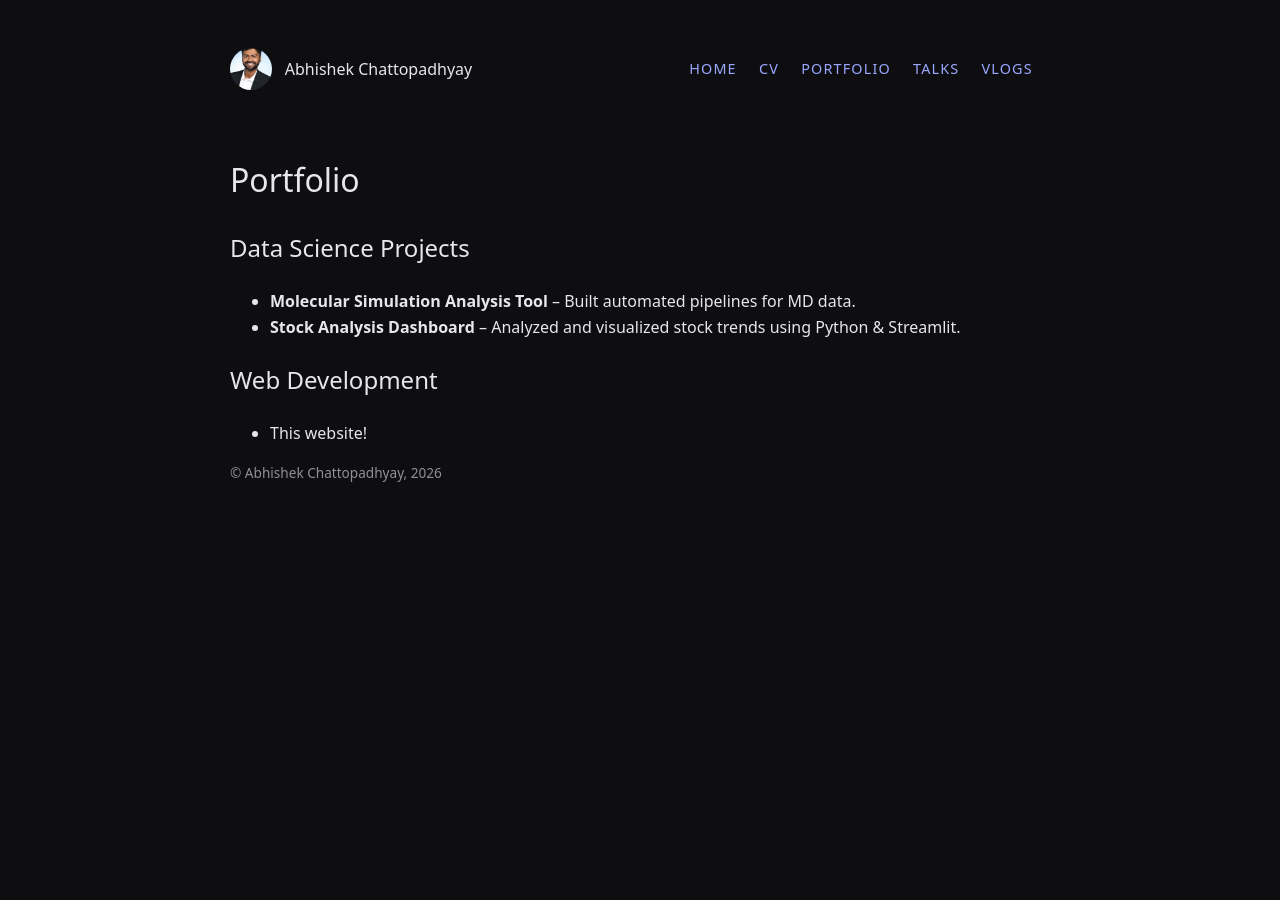
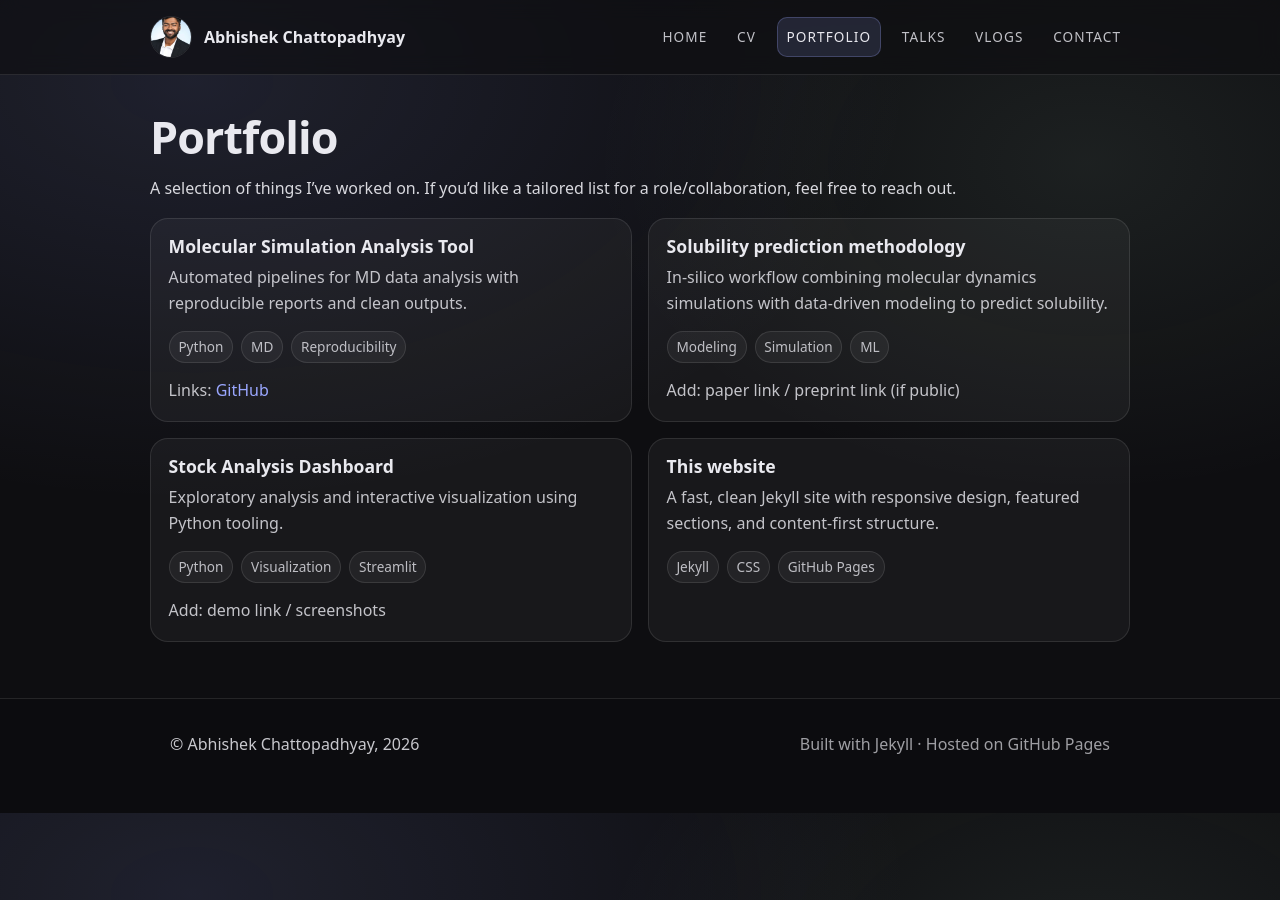
Before and after one commit to abhishek-chattopadhyay/home, a Jekyll site: the page built from portfolio.md, in a window 1280 px wide. Built offline with Jekyll 4.4.1, drawn with Linux system fonts in a browser that asks for light colours.

Commit message:
All the files are in version 1 now

```diff
--- a/_layouts/default.html
+++ b/_layouts/default.html
@@ -1,36 +1,56 @@
 <!DOCTYPE html>
-<html>
+<html lang="en">
   <head>
-    <meta charset="UTF-8">
-    <title>{{ page.title }} - {{ site.title }}</title>
-    <link rel="stylesheet" href="{{ "/style.css" | relative_url }}">
-    <link rel="preconnect" href="https://fonts.googleapis.com">
-    <link rel="preconnect" href="https://fonts.gstatic.com" crossorigin>
-    <link href="https://fonts.googleapis.com/css2?family=Inter:wght@400;500&display=swap" rel="stylesheet">
+    <meta charset="UTF-8" />
+    <meta name="viewport" content="width=device-width, initial-scale=1" />
 
+    <title>{{ page.title }} · {{ site.title }}</title>
+    <meta name="description" content="{{ site.description | default: 'Personal Website' }}" />
+
+    <link rel="stylesheet" href="{{ '/style.css' | relative_url }}" />
+
+    <link rel="preconnect" href="https://fonts.googleapis.com" />
+    <link rel="preconnect" href="https://fonts.gstatic.com" crossorigin />
+    <link
+      href="https://fonts.googleapis.com/css2?family=Inter:wght@400;500;600&display=swap"
+      rel="stylesheet"
+    />
   </head>
+
   <body>
+    <a class="skip-link" href="#main">Skip to content</a>
 
     <header class="site-header">
-      <div class="identity">
-        <img src="{{ '/data/formal-photo-1-canva.jpg' | relative_url }}" alt="Profile photo">
-        <span class="name">{{ site.title }}</span>
+      <div class="container header-inner">
+        <a class="identity" href="{{ '/' | relative_url }}">
+          <img
+            src="{{ '/data/formal-photo-1-canva.jpg' | relative_url }}"
+            alt="Profile photo"
+            loading="lazy"
+          />
+          <span class="name">{{ site.title }}</span>
+        </a>
+
+        <nav class="nav">
+          <a class="nav-link {% if page.url == '/' %}active{% endif %}" href="{{ '/' | relative_url }}">Home</a>
+          <a class="nav-link {% if page.url contains '/cv' %}active{% endif %}" href="{{ '/cv' | relative_url }}">CV</a>
+          <a class="nav-link {% if page.url contains '/portfolio' %}active{% endif %}" href="{{ '/portfolio' | relative_url }}">Portfolio</a>
+          <a class="nav-link {% if page.url contains '/talks' %}active{% endif %}" href="{{ '/talks' | relative_url }}">Talks</a>
+          <a class="nav-link {% if page.url contains '/vlogs' %}active{% endif %}" href="{{ '/vlogs' | relative_url }}">Vlogs</a>
+          <a class="nav-link {% if page.url contains '/contact' %}active{% endif %}" href="{{ '/contact' | relative_url }}">Contact</a>
+        </nav>
       </div>
-
-      <nav>
-        <a href="{{ '/' | relative_url }}">Home</a>
-        <a href="{{ '/cv' | relative_url }}">CV</a>
-        <a href="{{ '/portfolio' | relative_url }}">Portfolio</a>
-        <a href="{{ '/talks' | relative_url }}">Talks</a>
-        <a href="{{ '/vlogs' | relative_url }}">Vlogs</a>
-      </nav>
     </header>
 
-    <main>
+    <main id="main" class="container page">
       {{ content }}
     </main>
-    <footer>
-      <p>© {{ site.title }}, {{ site.time | date: "%Y" }}</p>
+
+    <footer class="site-footer">
+      <div class="container footer-inner">
+        <p>© {{ site.title }}, {{ site.time | date: "%Y" }}</p>
+        <p class="muted">Built with Jekyll · Hosted on GitHub Pages</p>
+      </div>
     </footer>
   </body>
 </html>
--- a/portfolio.md
+++ b/portfolio.md
@@ -6,9 +6,55 @@ permalink: /portfolio/
 
 # Portfolio
 
-## Data Science Projects
-- **Molecular Simulation Analysis Tool** – Built automated pipelines for MD data.
-- **Stock Analysis Dashboard** – Analyzed and visualized stock trends using Python & Streamlit.
+A selection of things I’ve worked on. If you’d like a tailored list for a role/collaboration, feel free to reach out.
 
-## Web Development
-- This website!
+<div class="grid grid-2">
+  <div class="card">
+    <h3>Molecular Simulation Analysis Tool</h3>
+    <p>Automated pipelines for MD data analysis with reproducible reports and clean outputs.</p>
+    <div class="tags">
+      <span class="tag">Python</span>
+      <span class="tag">MD</span>
+      <span class="tag">Reproducibility</span>
+    </div>
+    <p class="muted" style="margin-top:0.85rem;">
+      Links: <a href="https://github.com/abhishek-chattopadhyay" target="_blank" rel="noopener">GitHub</a>
+    </p>
+  </div>
+
+  <div class="card">
+    <h3>Solubility prediction methodology</h3>
+    <p>In-silico workflow combining molecular dynamics simulations with data-driven modeling to predict solubility.</p>
+    <div class="tags">
+      <span class="tag">Modeling</span>
+      <span class="tag">Simulation</span>
+      <span class="tag">ML</span>
+    </div>
+    <p class="muted" style="margin-top:0.85rem;">
+      Add: paper link / preprint link (if public)
+    </p>
+  </div>
+
+  <div class="card">
+    <h3>Stock Analysis Dashboard</h3>
+    <p>Exploratory analysis and interactive visualization using Python tooling.</p>
+    <div class="tags">
+      <span class="tag">Python</span>
+      <span class="tag">Visualization</span>
+      <span class="tag">Streamlit</span>
+    </div>
+    <p class="muted" style="margin-top:0.85rem;">
+      Add: demo link / screenshots
+    </p>
+  </div>
+
+  <div class="card">
+    <h3>This website</h3>
+    <p>A fast, clean Jekyll site with responsive design, featured sections, and content-first structure.</p>
+    <div class="tags">
+      <span class="tag">Jekyll</span>
+      <span class="tag">CSS</span>
+      <span class="tag">GitHub Pages</span>
+    </div>
+  </div>
+</div>
--- a/style.css
+++ b/style.css
@@ -1,57 +1,83 @@
-body {
-  background: #0e0e11;
-  color: #e6e6eb;
-  font-family: system-ui, -apple-system, BlinkMacSystemFont, "Segoe UI", 'Inter', sans-serif;
-  max-width: 820px;
-  margin: auto;
-  padding: 3em 1.5em;
+:root {
+  --bg: #0e0e11;
+  --panel: rgba(255, 255, 255, 0.06);
+  --panel-2: rgba(255, 255, 255, 0.08);
+  --border: rgba(255, 255, 255, 0.10);
+
+  --text: #e9e9ef;
+  --muted: rgba(233, 233, 239, 0.72);
+
+  --accent: #9aa7ff;
+  --accent-2: #c6f6d5;
+
+  --shadow: 0 18px 40px rgba(0, 0, 0, 0.35);
+  --radius: 18px;
+
+  --max: 980px;
+}
+
+* { box-sizing: border-box; }
+
+html, body {
+  margin: 0;
+  padding: 0;
+  background: radial-gradient(1200px 700px at 15% 10%, rgba(154,167,255,0.12), transparent 60%),
+              radial-gradient(900px 600px at 85% 20%, rgba(198,246,213,0.08), transparent 55%),
+              var(--bg);
+  color: var(--text);
+  font-family: system-ui, -apple-system, BlinkMacSystemFont, "Segoe UI", Inter, sans-serif;
   line-height: 1.65;
 }
 
 a {
-  color: #9aa7ff;
+  color: var(--accent);
   text-decoration: none;
 }
 
-a:hover {
-  text-decoration: underline;
+a:hover { text-decoration: underline; }
+
+.container {
+  max-width: var(--max);
+  margin: 0 auto;
+  padding: 0 1.25rem;
 }
 
-h1, h2 {
-  font-weight: 500;
+.page { padding: 2.25rem 0 3.5rem; }
+
+.skip-link {
+  position: absolute;
+  left: -999px;
+  top: 8px;
+  background: var(--panel-2);
+  color: var(--text);
+  padding: 0.6rem 0.9rem;
+  border-radius: 999px;
+  border: 1px solid var(--border);
+}
+.skip-link:focus { left: 12px; z-index: 999; }
+
+.site-header {
+  position: sticky;
+  top: 0;
+  backdrop-filter: blur(10px);
+  background: rgba(14, 14, 17, 0.65);
+  border-bottom: 1px solid var(--border);
+  z-index: 20;
 }
 
-header {
-  margin-bottom: 3em;
-}
-
-
-nav {
-  font-size: 0.9em;
-  letter-spacing: 0.08em;
-  text-transform: uppercase;
-}
-
-nav a {
-  margin-right: 1.2em;
-}
-
-footer {
-  opacity: 0.6;
-  font-size: 0.85em;
-}
-
-.site-header {
+.header-inner {
   display: flex;
+  align-items: center;
   justify-content: space-between;
-  align-items: center;
-  margin-bottom: 4em;
+  gap: 1rem;
+  padding: 1rem 0;
 }
 
 .identity {
-  display: flex;
+  display: inline-flex;
   align-items: center;
-  gap: 0.8em;
+  gap: 0.75rem;
+  min-width: 240px;
 }
 
 .identity img {
@@ -59,68 +85,239 @@ footer {
   height: 42px;
   border-radius: 50%;
   object-fit: cover;
+  border: 1px solid var(--border);
 }
 
-.name {
-  font-weight: 500;
+.name { font-weight: 600; color: var(--text); }
+
+.nav {
+  display: flex;
+  flex-wrap: wrap;
+  gap: 0.25rem 0.75rem;
+  align-items: center;
+  justify-content: flex-end;
 }
 
-iframe {
-  border-radius: 8px;
+.nav-link {
+  font-size: 0.85rem;
+  letter-spacing: 0.08em;
+  text-transform: uppercase;
+  color: rgba(233,233,239,0.82);
+  padding: 0.5rem 0.55rem;
+  border-radius: 10px;
 }
 
+.nav-link:hover {
+  text-decoration: none;
+  background: rgba(255,255,255,0.06);
+}
+
+.nav-link.active {
+  color: var(--text);
+  background: rgba(154,167,255,0.14);
+  border: 1px solid rgba(154,167,255,0.25);
+}
+
+h1, h2, h3 {
+  line-height: 1.15;
+  margin: 0 0 0.8rem;
+}
+
+h1 { font-size: clamp(2.0rem, 3.5vw, 3.0rem); letter-spacing: -0.02em; }
+h2 { font-size: clamp(1.4rem, 2.2vw, 1.8rem); letter-spacing: -0.01em; margin-top: 2.2rem; }
+h3 { font-size: 1.1rem; margin-top: 1.2rem; }
+
+p { margin: 0 0 1rem; color: rgba(233,233,239,0.92); }
+.muted { color: var(--muted); }
+
+.hr {
+  height: 1px;
+  background: var(--border);
+  margin: 2.2rem 0;
+}
+
+/* Hero */
+.hero {
+  display: grid;
+  grid-template-columns: 160px 1fr;
+  gap: 1.6rem;
+  align-items: center;
+  padding: 1.4rem;
+  background: linear-gradient(180deg, rgba(255,255,255,0.07), rgba(255,255,255,0.04));
+  border: 1px solid var(--border);
+  border-radius: var(--radius);
+  box-shadow: var(--shadow);
+}
+
+.hero-photo {
+  width: 160px;
+  height: 160px;
+  border-radius: 22px;
+  object-fit: cover;
+  border: 1px solid var(--border);
+}
+
+.kicker {
+  display: inline-flex;
+  gap: 0.55rem;
+  flex-wrap: wrap;
+  align-items: center;
+  margin-bottom: 0.75rem;
+}
+
+.pill {
+  display: inline-flex;
+  align-items: center;
+  gap: 0.5rem;
+  padding: 0.35rem 0.65rem;
+  border-radius: 999px;
+  background: rgba(255,255,255,0.06);
+  border: 1px solid var(--border);
+  color: rgba(233,233,239,0.86);
+  font-size: 0.9rem;
+}
+
+.pill-dot {
+  width: 8px;
+  height: 8px;
+  border-radius: 999px;
+  background: var(--accent-2);
+  box-shadow: 0 0 14px rgba(198,246,213,0.35);
+}
+
+.lede {
+  font-size: 1.05rem;
+  color: rgba(233,233,239,0.84);
+  max-width: 60ch;
+}
+
+.actions {
+  display: flex;
+  flex-wrap: wrap;
+  gap: 0.65rem;
+  margin-top: 1rem;
+}
+
+.btn {
+  display: inline-flex;
+  align-items: center;
+  gap: 0.55rem;
+  padding: 0.72rem 1rem;
+  border-radius: 999px;
+  border: 1px solid var(--border);
+  background: rgba(255,255,255,0.06);
+  color: var(--text);
+  font-weight: 600;
+  font-size: 0.95rem;
+  transition: transform 160ms ease, box-shadow 160ms ease, background 160ms ease, border-color 160ms ease;
+  text-decoration: none;
+}
+
+.btn:hover {
+  text-decoration: none;
+  transform: translateY(-2px);
+  box-shadow: 0 10px 24px rgba(0,0,0,0.25);
+  background: rgba(255,255,255,0.085);
+}
+
+.btn-primary {
+  background: rgba(154,167,255,0.18);
+  border-color: rgba(154,167,255,0.35);
+}
+
+.btn-ghost {
+  background: transparent;
+}
+
+/* Grid + Cards */
+.grid {
+  display: grid;
+  gap: 1rem;
+}
+
+.grid-3 {
+  grid-template-columns: repeat(3, minmax(0, 1fr));
+}
+
+.grid-2 {
+  grid-template-columns: repeat(2, minmax(0, 1fr));
+}
+
+.card {
+  padding: 1.1rem;
+  border-radius: var(--radius);
+  border: 1px solid var(--border);
+  background: rgba(255,255,255,0.045);
+  transition: transform 160ms ease, background 160ms ease, border-color 160ms ease;
+}
+
+.card:hover {
+  transform: translateY(-2px);
+  background: rgba(255,255,255,0.06);
+  border-color: rgba(255,255,255,0.16);
+}
+
+.card h3 { margin: 0 0 0.45rem; }
+.card p { margin: 0; color: rgba(233,233,239,0.82); }
+
+.tags {
+  display: flex;
+  flex-wrap: wrap;
+  gap: 0.5rem;
+  margin-top: 0.9rem;
+}
+
+.tag {
+  font-size: 0.85rem;
+  padding: 0.25rem 0.55rem;
+  border-radius: 999px;
+  border: 1px solid var(--border);
+  background: rgba(255,255,255,0.05);
+  color: rgba(233,233,239,0.78);
+}
+
+/* Video grid */
 .video-grid {
   display: grid;
   grid-template-columns: repeat(auto-fill, minmax(320px, 1fr));
-  gap: 2em;
-  margin-top: 1.5em;
+  gap: 1.2rem;
+  margin-top: 1.2rem;
 }
 
-.video-grid iframe {
+.video {
+  border-radius: var(--radius);
+  overflow: hidden;
+  border: 1px solid var(--border);
+  background: rgba(255,255,255,0.04);
+}
+
+.video iframe {
   width: 100%;
   aspect-ratio: 16 / 9;
-  border-radius: 12px;
+  border: 0;
+  display: block;
 }
 
-.home-intro {
-  display: grid;
-  grid-template-columns: 120px 1fr;
-  gap: 2em;
-  align-items: center;
-  margin-top: 3em;
+/* Footer */
+.site-footer {
+  border-top: 1px solid var(--border);
+  padding: 2rem 0 2.5rem;
+  background: rgba(0,0,0,0.12);
 }
 
-.home-photo {
-  width: 120px;
-  height: 120px;
-  border-radius: 50%;
-  object-fit: cover;
+.footer-inner {
+  display: flex;
+  justify-content: space-between;
+  gap: 1rem;
+  flex-wrap: wrap;
+  opacity: 0.92;
 }
 
-.home-text h1 {
-  margin-top: 0;
+/* Responsive */
+@media (max-width: 860px) {
+  .hero { grid-template-columns: 1fr; }
+  .hero-photo { width: 130px; height: 130px; border-radius: 999px; }
+  .grid-3 { grid-template-columns: 1fr; }
+  .grid-2 { grid-template-columns: 1fr; }
+  .identity { min-width: auto; }
 }
-
-.home-text p {
-  max-width: 520px;
-}
-
-.home-links a {
-  margin-right: 1.2em;
-  font-weight: 500;
-}
-
-.home-contact {
-  margin-top: 0.8em;
-  font-size: 0.9em;
-  opacity: 0.75;
-}
-
-.home-contact a {
-  font-weight: 400;
-}
-
-.home-links,
-.home-contact {
-  line-height: 1.8;
-}
```
Also changed, not shown: contact.md (added, +26 -0 lines), cv.md (+5 -5 lines), index.md (+14 -39 lines), talks.md (+0 -5 lines), vlogs.md (+21 -15 lines).
